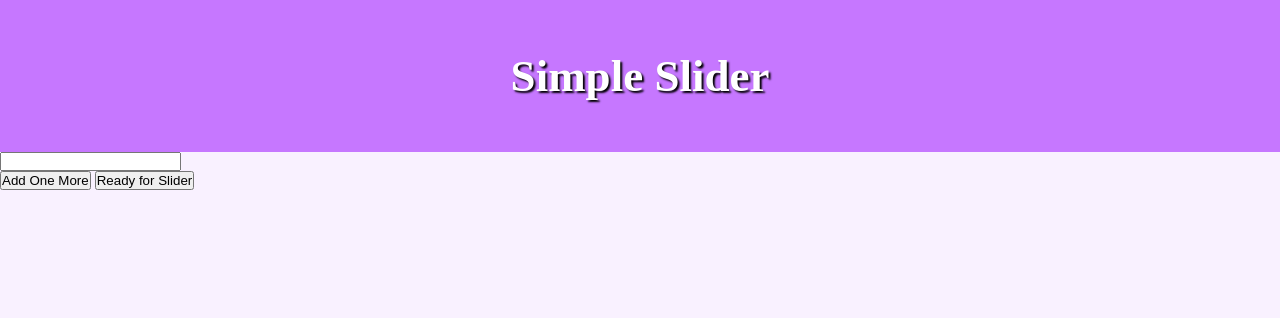
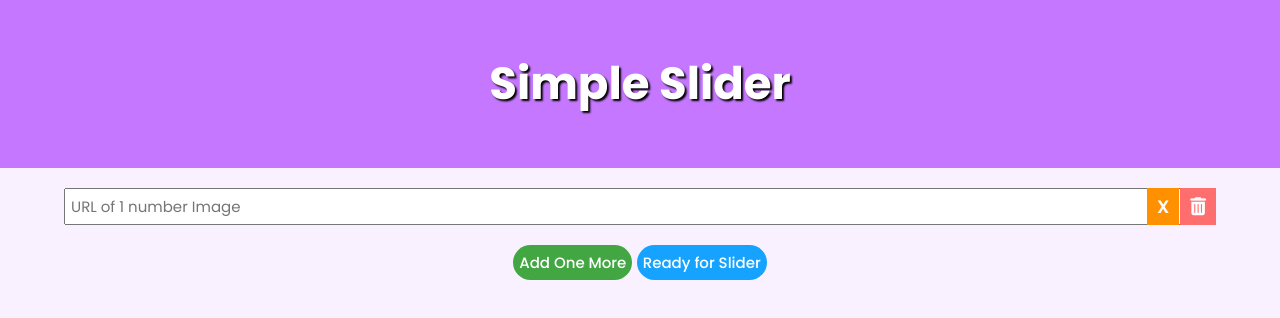
Before and after one commit to rahimuj570/vanilla-simple-dynamic-slider, a plain HTML site: page index.html in a window 1280 px wide. Both pictures are taken after a click on the button "Add One More". Drawn offline with Linux system fonts and the light colour scheme.

Commit message:
UI updated + clear and Delete button is working

```diff
--- a/index.html
+++ b/index.html
@@ -12,10 +12,21 @@
       <h1>Simple Slider</h1>
     </header>
     <main>
-      <div id="inputs"></div>
-      <button id="addBtn">Add One More</button>
-      <button id="readyBtn">Ready for Slider</button>
+      <div id="input-container">
+        <!--
+          DYNAMIC HTML INPUT
+        -->
+        <!-- <div class="input">
+          <input placeholder="inpur url of 1 no image" type="text" />
+          <button title="Clear">X</button>
+        </div> -->
+      </div>
+      <div class="buttons">
+        <button id="addBtn">Add One More</button>
+        <button id="readyBtn">Ready for Slider</button>
+      </div>
     </main>
+    <script src="https://kit.fontawesome.com/fa8c3d741e.js"></script>
     <script src="./slider.js"></script>
   </body>
 </html>
--- a/slider.js
+++ b/slider.js
@@ -1,13 +1,17 @@
+// ===== Global Var and Func ======
 const getElem = (idClass) => document.getElementById(idClass);
 let i = 0;
 let arr;
 
 // ======= Add More Handler ========
 getElem("addBtn").addEventListener("click", () => {
-  const inputContainer = getElem("inputs");
-  const input = document.createElement("input");
-  input.classList.add("input-url");
-  //   input.setAttribute("id", `id-${i++}`);
+  const inputContainer = getElem("input-container");
+  const input = document.createElement("div");
+  input.classList.add("input");
+  input.innerHTML = `
+  <input placeholder="URL of ${++i} number Image" type="text" />
+  <button onclick="clearInput(event)" id="clear-btn" title="Clear">X</button><i onclick="deleteInput(event)" id="delete-btn" title="Delete" class="fa-solid fa-trash-can"></i>`;
+  // input.setAttribute("placeholder", `URL of ${++i} number image`);
   inputContainer.appendChild(input);
 });
 
@@ -21,11 +25,21 @@ getElem("readyBtn").addEventListener("click", () => {
   setLocal(arr);
 });
 
-// ======== Set Loacl Storage =====
+// ======= Clear Input Handler ======
+const clearInput = (event) => {
+  event.target.parentNode.firstElementChild.value = "";
+};
+
+// ======= Clear Input Handler ======
+const deleteInput = (event) => {
+  console.log(event.target.parentNode.remove());
+};
+
+// ======== Set Local Storage =====
 const setLocal = (data) => {
   const stringify = JSON.stringify(data);
   return localStorage.setItem("slider", stringify);
 };
 
-// ======== get Loacl Storage =====
+// ======== get Local Storage =====
 const getLocal = () => localStorage.getItem("slider");
--- a/style.css
+++ b/style.css
@@ -1,9 +1,12 @@
+@import url("https://fonts.googleapis.com/css2?family=Poppins:wght@300;400;500;600;700&display=swap");
 * {
   box-sizing: border-box;
   padding: 0;
   margin: 0;
+  font-family: "Poppins", sans-serif;
 }
 body {
+  font-family: "Poppins", sans-serif;
   background: rgb(249, 241, 255);
 }
 header {
@@ -18,20 +21,79 @@ header h1 {
   text-shadow: 2px 2px 2px black;
   cursor: default;
 }
-.slider-container {
-  margin: 20px 0;
+
+#input-container {
+  margin: 20px auto;
   text-align: center;
-  height: 100vh;
-  /* display: flex; */
+}
+#input-container input {
+  margin: 6px auto;
+  display: block;
+  padding: 5px;
+  width: 100%;
+  font-size: 15px;
+}
+#clear-btn {
+  position: absolute;
+  right: 36.6px;
+  bottom: 0;
+  top: 0;
+  padding: 2px 10px;
+  font-size: 18px;
+  font-weight: 600;
+  color: #fff;
+  background: rgb(255, 145, 0);
+  outline-style: none;
+  border: 0;
+}
+#delete-btn {
+  position: absolute;
+  right: 0;
+  bottom: 0;
+  top: 0;
+  padding: 10px;
+  font-size: 18px;
+  font-weight: 600;
+  color: #fff;
+  background: rgb(255, 110, 110);
+  outline-style: none;
+  border: 0;
+}
+#input-container button:hover {
+  background: rgb(250, 0, 0);
+}
+#input-container i:hover {
+  background: rgb(250, 0, 0);
+}
+.input {
+  width: 90%;
+  position: relative;
+  margin: 0 auto;
+}
 
-  /* display: flex; */
-  overflow: hidden;
+.buttons {
+  text-align: center;
 }
-.slider {
-  width: 100%;
-  display: flex;
+.buttons button {
+  padding: 6px;
+  font-size: 15px;
+  font-weight: 500;
+  border: 0;
+  border-radius: 50px;
+  font-weight: 500;
+  transition: 0.3s;
 }
-.slider img {
-  width: 100%;
-  height: 100vh;
+.buttons :nth-child(1) {
+  color: #fff;
+  background: rgb(66, 167, 66);
 }
+.buttons :nth-child(1):hover {
+  background: rgb(22, 139, 22);
+}
+.buttons :nth-child(2) {
+  color: #fff;
+  background: rgb(22, 162, 255);
+}
+.buttons :nth-child(2):hover {
+  background: rgb(14, 119, 189);
+}
```
Also changed, not shown: slider.html (added, +23 -0 lines).
